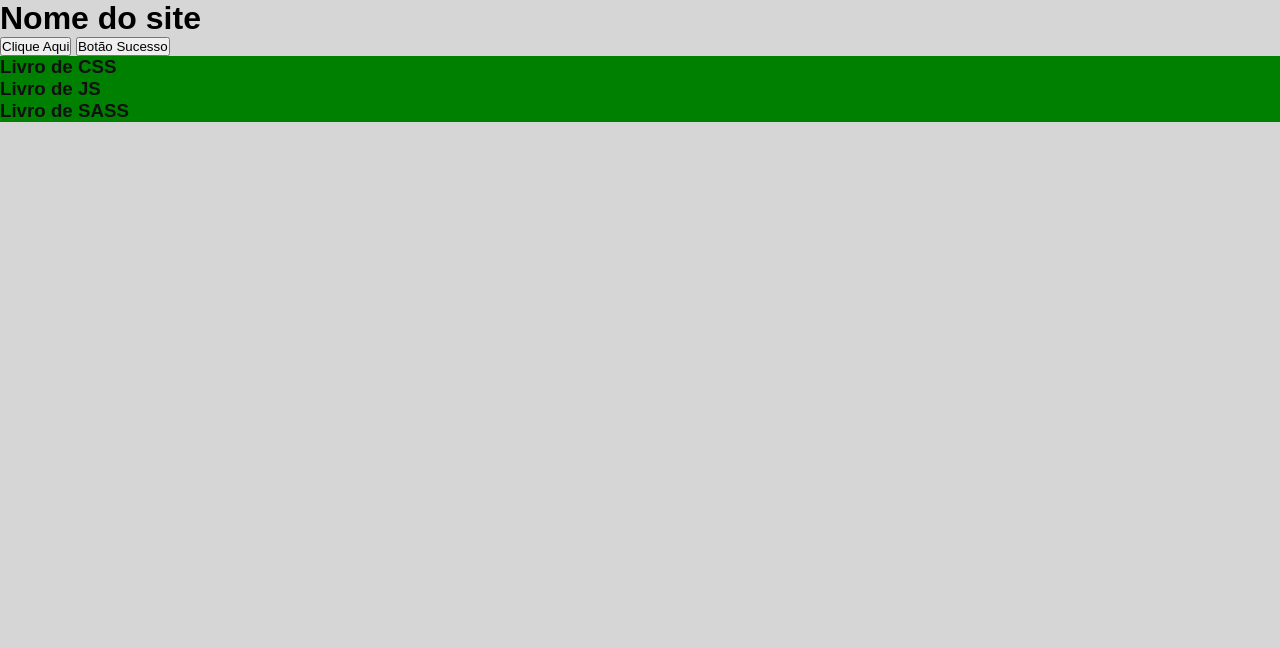
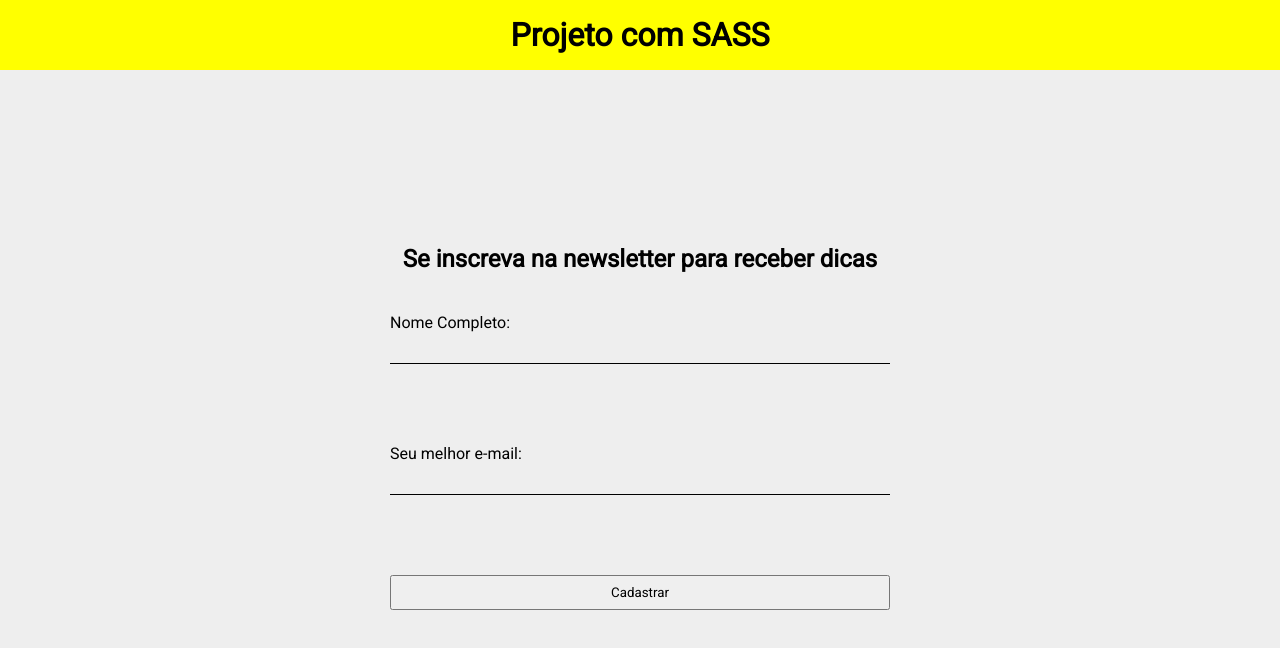
Before and after one commit to rafaareis/M-dulo-15---SASS, a website: page index.html in a window 1280 px wide. Drawn offline with Linux system fonts and the light colour scheme.

Commit message:
Acompanhando a aula 5

```diff
--- a/index.html
+++ b/index.html
@@ -1,31 +1,32 @@
 <!DOCTYPE html>
-<html lang="en">
+<html lang="pt-brn">
 <head>
     <meta charset="UTF-8">
     <meta http-equiv="X-UA-Compatible" content="IE=edge">
     <meta name="viewport" content="width=device-width, initial-scale=1.0">
-    <title>Document</title>
+    <link rel="preconnect" href="https://fonts.googleapis.com">
+    <link rel="preconnect" href="https://fonts.gstatic.com" crossorigin>
+    <link href="https://fonts.googleapis.com/css2?family=Roboto&display=swap" rel="stylesheet">
+    <title>Projeto com SASS</title>
     <link rel="stylesheet" href="build/main.css">
 </head>
 <body>
-    <header>
-        <div class="container">
-            <h1>Nome do site</h1>
-        </div>
-    </header>
-    <button type="submit">Clique Aqui</button>
-    <button type="submit" class="sucesso">Botão Sucesso</button>
-    <section class="produtos">
-        <div class="produto">
-            <h3>Livro de CSS</h3>
-        </div>
-        <div class="produto">
-            <h3>Livro de JS</h3>
-        </div>
-        <div class="produto">
-            <h3>Livro de SASS</h3>
-        </div>
-    </section>
+   <header>
+    <div class="container">
+        <h1>Projeto com SASS</h1>
 
+    </div>
+   </header>
+   <div class="form-container container">
+    <h2>Se inscreva na newsletter para receber dicas</h2>
+    <form>
+        <label for="nome-completo">Nome Completo: </label>
+        <input type="text" name="nome-completo" id="nome-completo">
+        <label for="email">Seu melhor e-mail: </label>
+        <input type="email" name="email" id="email">
+        <button type="submit">Cadastrar</button>
+
+    </form>
+   </div>
 </body>
 </html>
--- a/source/config/cores.scss
+++ /dev/null
@@ -1,3 +0,0 @@
-$corPrincipal: green;
-$corSecundaria: #111;
-$corDeFundo: #cccc;
--- a/source/config/reset.scss
+++ b/source/config/reset.scss
@@ -1,6 +1,8 @@
+@use 'variaveis';
+
 * {
     box-sizing: border-box;
     margin: 0;
     padding: 0;
-    font-family: sans-serif;
+    font-family: variaveis.$fontPrincipal;
 }
--- /dev/null
+++ b/source/config/variaveis.scss
@@ -0,0 +1 @@
+$fontPrincipal: 'Roboto', sans-serif;
--- a/source/main.scss
+++ b/source/main.scss
@@ -1,7 +1,54 @@
 @use 'config/reset';
-@use 'config/cores';
-@use 'secoes/produtos';
+
+@mixin elementoForm($margin: 16px) {
+    padding: 8px;
+    display: block;
+    width: 100%;
+    margin-bottom: $margin;
+
+}
 
 body {
-    background-color: cores.$corDeFundo;
+    background-color: #eee;
 }
+
+.container {
+    max-width: 1024px;
+    width: 100%;
+    margin: 0 auto;
+}
+
+header {
+    padding: 16px;
+    background-color: yellow;
+    text-align: center;
+}
+
+.form-container {
+    height: calc(100vh - 70px);
+    display: flex;
+    flex-direction: column;
+    align-items: center;
+    justify-content: center;
+}
+
+form {
+
+    width: 100%;
+    max-width: 500px;
+    margin-top: 40px;
+
+    input {
+        @include elementoForm(80px);
+        background-color: transparent;
+        border: none;
+        border-bottom: 1px solid #000;
+    }
+
+    button {
+        @include elementoForm();
+    }
+
+
+
+}
--- a/source/secoes/produtos.scss
+++ /dev/null
@@ -1,6 +0,0 @@
-@use '../config/cores';
-
-.produtos {
-    background-color: cores.$corPrincipal;
-    color: cores.$corSecundaria;
-}
```
Also changed, not shown: build/main.css, 1 other file.
